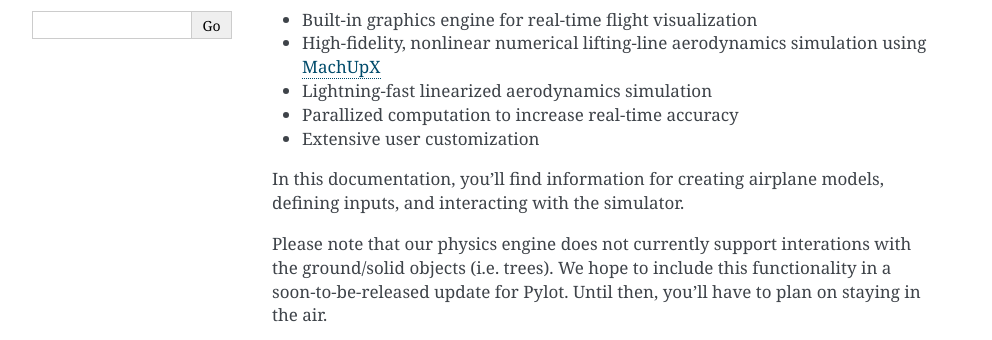
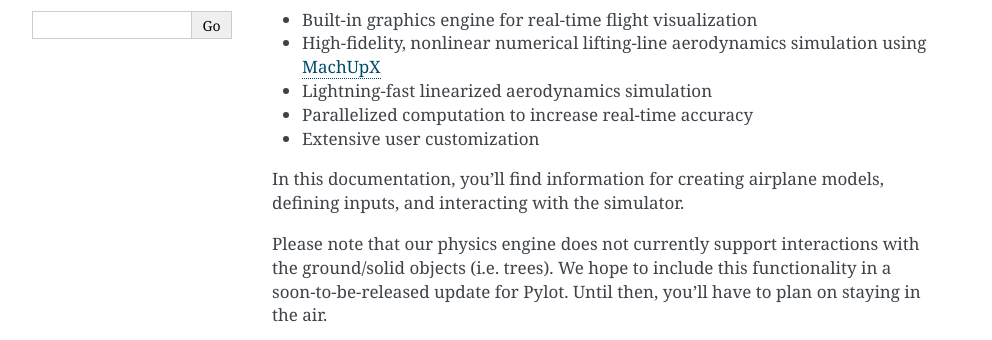
Before and after one commit to usuaero/Pylot, a Sphinx documentation site: the page built from docs/source/introduction.md, in a window 1280 px wide. Shown: the part 160-500 px from the top of the page, without its empty margins (148-1140 px from the left). Built offline with Sphinx 7.4.7, drawn with Linux system fonts in a browser that asks for light colours.

Commit message:
FIx misc. typos
Found via `codespell -q 3`

```diff
--- a/docs/source/introduction.md
+++ b/docs/source/introduction.md
@@ -4,11 +4,11 @@ Welcome to Pylot! Pylot is a fast, customizable flight simulator designed for ac
 * Built-in graphics engine for real-time flight visualization
 * High-fidelity, nonlinear numerical lifting-line aerodynamics simulation using [MachUpX](https://www.github.com/usuaero/MachUpX)
 * Lightning-fast linearized aerodynamics simulation
-* Parallized computation to increase real-time accuracy
+* Parallelized computation to increase real-time accuracy
 * Extensive user customization
 
 In this documentation, you'll find information for creating airplane models, defining inputs, and interacting with the simulator.
 
-Please note that our physics engine does not currently support interations with the ground/solid objects (i.e. trees). We hope to include this functionality in a soon-to-be-released update for Pylot. Until then, you'll have to plan on staying in the air.
+Please note that our physics engine does not currently support interactions with the ground/solid objects (i.e. trees). We hope to include this functionality in a soon-to-be-released update for Pylot. Until then, you'll have to plan on staying in the air.
 
 There are couple known issues with Pylot which we are working to correct. If you run into any issues, please submit a bug report on GitHub.
```
Also changed, not shown: docs/source/creating_input_files.md (+1 -1 lines), docs/source/installation.md (+1 -1 lines), docs/source/known_issues.md (+1 -1 lines), 1 other file.
